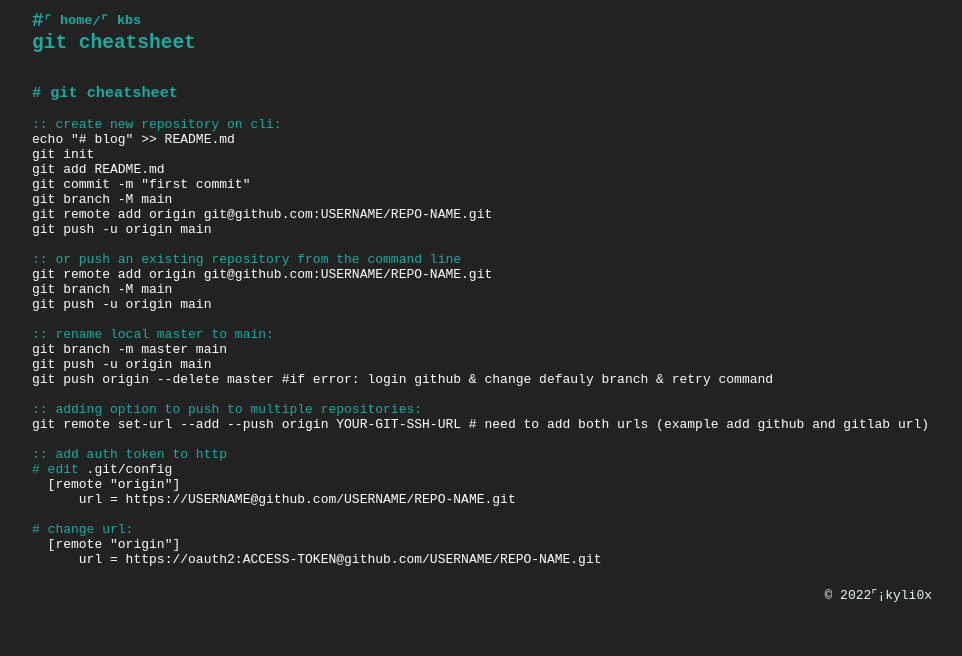
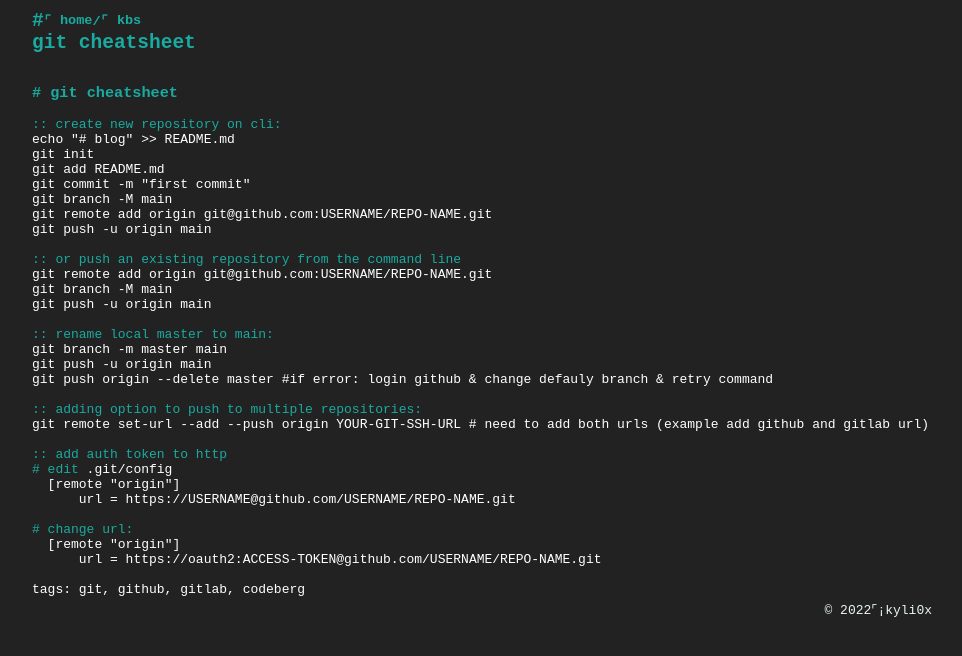
Before and after one commit to kyli0x/pages, a plain HTML site: page kbs/git.html in a window 1280 px wide. Shown: the whole page, without its empty margins (68-1030 px from the left). Drawn offline with Linux system fonts and the light colour scheme.

Commit message:
git cheatsheat tats

```diff
--- a/kbs/git.html
+++ b/kbs/git.html
@@ -33,4 +33,5 @@ git remote set-url --add --push origin YOUR-GIT-SSH-URL # need to add both urls
   [remote "origin"]
       url = https://oauth2:ACCESS-TOKEN@github.com/USERNAME/REPO-NAME.git
 
+tags: git, github, gitlab, codeberg
 <footer>&copy; 2022⌜&iexcl;kyli0x</footer>
```
